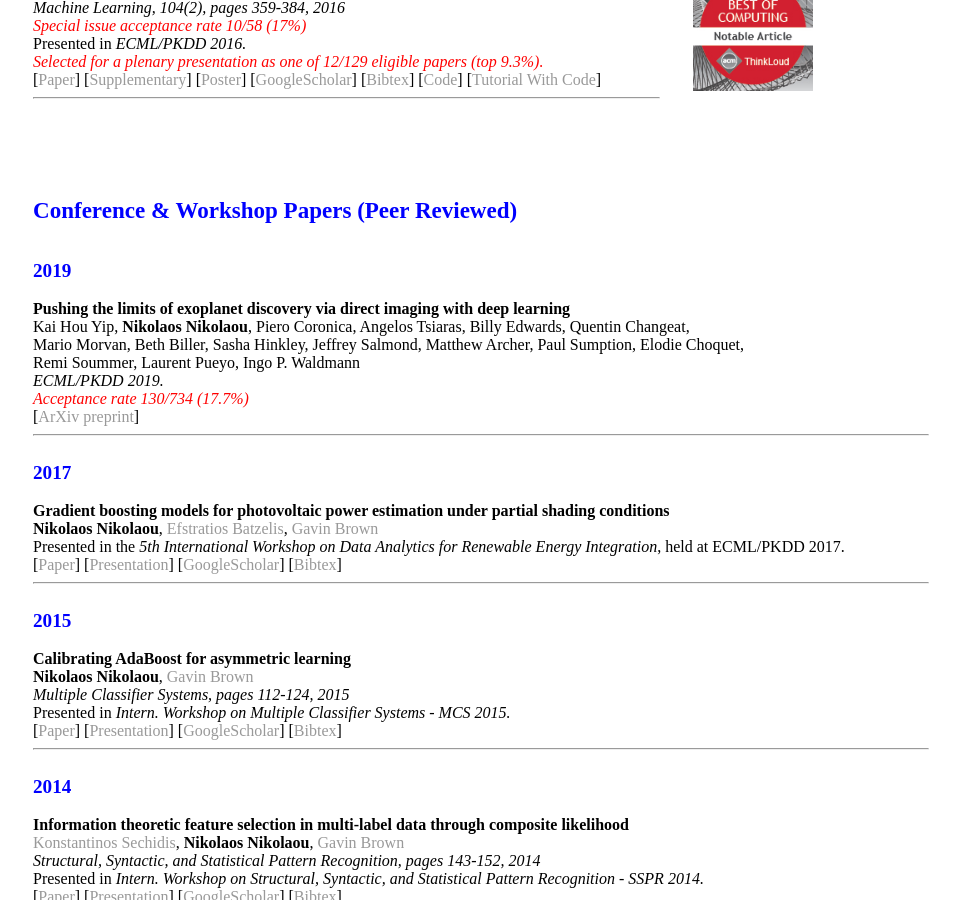
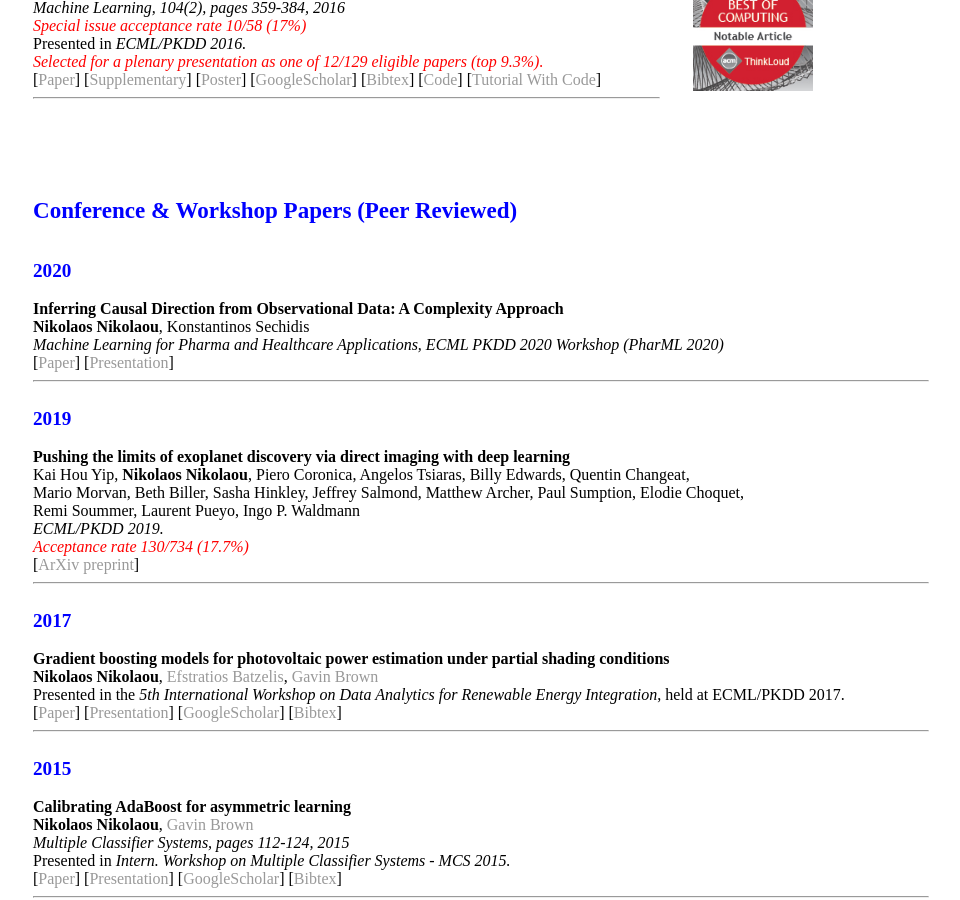
Before and after one commit to nnikolaou/nnikolaou.github.io, a Jekyll site: the page publications.html, which Jekyll copies as it is, in a window 1280 px wide and 900 px high, scrolled down 596 px. Shown: the whole window, without its empty margins (159-1119 px from the left). Built offline with Jekyll 4.4.1, drawn with Linux system fonts in a browser that asks for light colours.

Commit message:
Update publications.html

```diff
--- a/publications.html
+++ b/publications.html
@@ -72,6 +72,15 @@
 
 <br><br><big><big><b><font color="blue">Conference & Workshop Papers (Peer Reviewed)</font></b></big></big><br><br></font>
 
+<br><big><b><font color="blue">2020</font></b></big></font>
+
+<br><br><b>Inferring Causal Direction from Observational Data: A Complexity Approach</b>
+<br><b>Nikolaos Nikolaou</b>, Konstantinos Sechidis
+<br><i>Machine Learning for Pharma and Healthcare Applications, ECML PKDD 2020 Workshop (PharML 2020)</i>
+
+<br>[<a href="https://drive.google.com/file/d/17CWnF-gPXrVq--r50681i1Rsp6QhAba2/view" target="_blank">Paper</a>] [<a href="/files/pharml2020presentation.pdf" target="_blank">Presentation</a>]
+<hr>
+
 <br><big><b><font color="blue">2019</font></b></big></font>
 
 <br><br><b>Pushing the limits of exoplanet discovery via direct imaging with deep learning</b>
@@ -82,7 +91,6 @@
 <br><i><font color="red">Acceptance rate 130/734 (17.7%)</font></i>
 <br>[<a href="https://arxiv.org/abs/1904.06155#" target="_blank">ArXiv preprint</a>]
 <hr>
-
 
 <br><big><b><font color="blue">2017</font></b></big></font>
 
```
